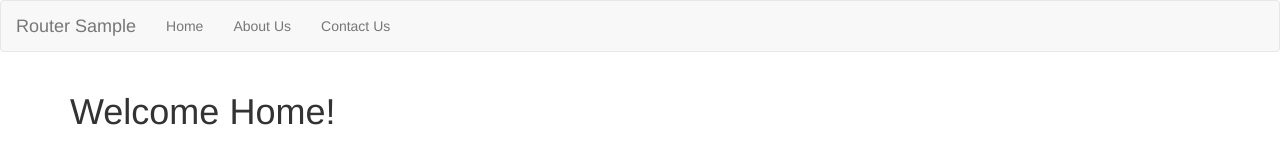
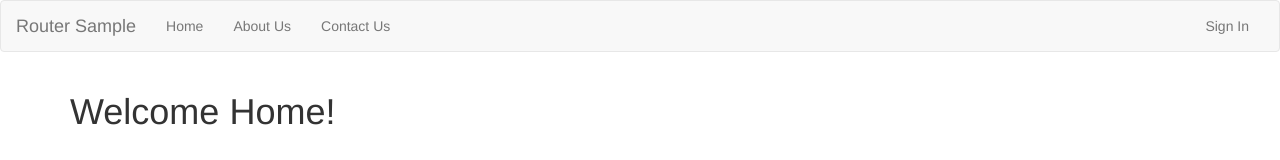
Before and after one commit to st411ar/routing, an Angular app: page /#/home in a window 1280 px wide. Shown: the top 160 px of the page. Built offline with nearby package versions, Linux system fonts and the light colour scheme.

Commit message:
adjusted navbar

```diff
--- a/src/app/app.component.html
+++ b/src/app/app.component.html
@@ -1,7 +1,13 @@
 <nav class="navbar navbar-default">
   <div class="container-fluid">
     <div class="navbar-header">
-      <button type="button" class="navbar-toggle collapsed" data-toggle="collapse" data-target="#bs-example-navbar-collapse-1" aria-expanded="false">
+      <button
+          type="button"
+          class="navbar-toggle collapsed"
+          data-toggle="collapse"
+          data-target="#navbar"
+          aria-expanded="false"
+      >
         <span class="sr-only">Toggle navigation</span>
         <span class="icon-bar"></span>
         <span class="icon-bar"></span>
@@ -10,7 +16,7 @@
       <a class="navbar-brand" [routerLink]="['']">Router Sample</a>
     </div>
 
-    <div class="collapse navbar-collapse" id="bs-example-navbar-collapse-1">
+    <div id="navbar" class="navbar-collapse collapse">
       <ul class="nav navbar-nav">
 
 <!--         <li class="active">
@@ -21,6 +27,9 @@
         <li><a [routerLink]="['/about']">About Us</a></li>
         <li><a [routerLink]="['/contact']">Contact Us</a></li>
       </ul>
+      <ul class="nav navbar-nav navbar-right">
+        <li><a [routerLink]="['/login']">Sign In</a></li>
+      </ul>
     </div>
   </div>
 </nav>
```
